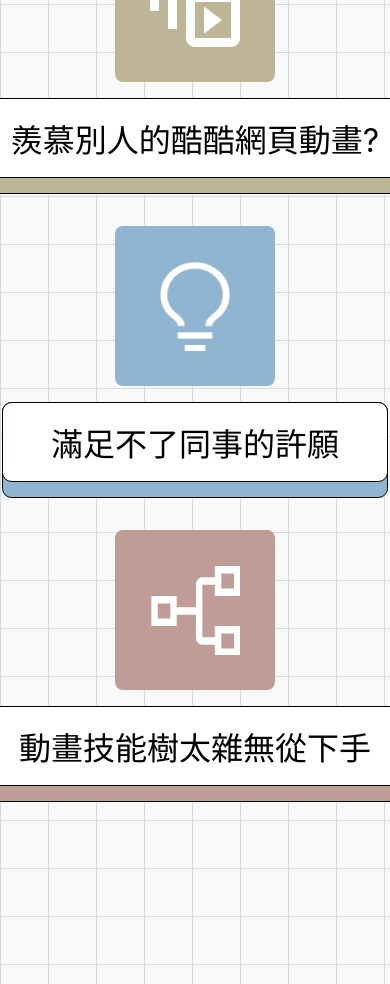
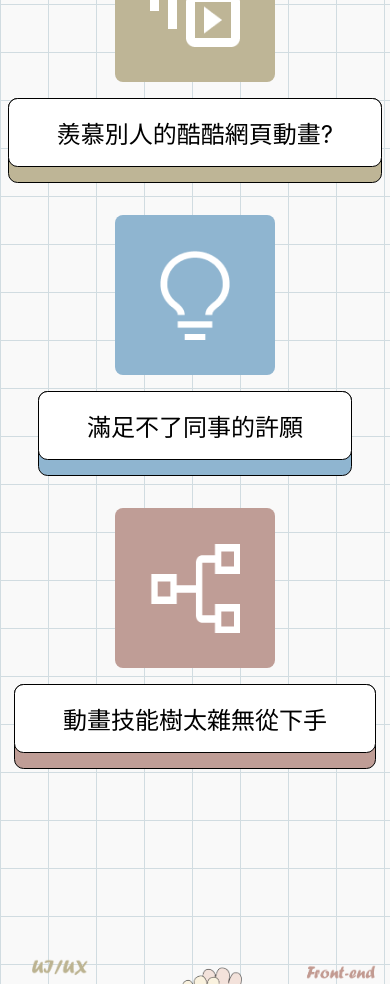
Before and after one commit to ms314006/event-website, a Next.js app: page / in a window 390 px wide. Shown: the part 1340-2324 px from the top of the page. Built offline with nearby package versions, Linux system fonts and the light colour scheme.

Commit message:
UPDATE subIntroduction title font-size responsive

```diff
--- a/components/SubIntroduction/subIntroduction.module.css
+++ b/components/SubIntroduction/subIntroduction.module.css
@@ -29,4 +29,8 @@
     justify-content: center;
     margin-top: 2rem;
   }
+
+  .title {
+    font-size: 1.5rem;
+  }
 }
```
